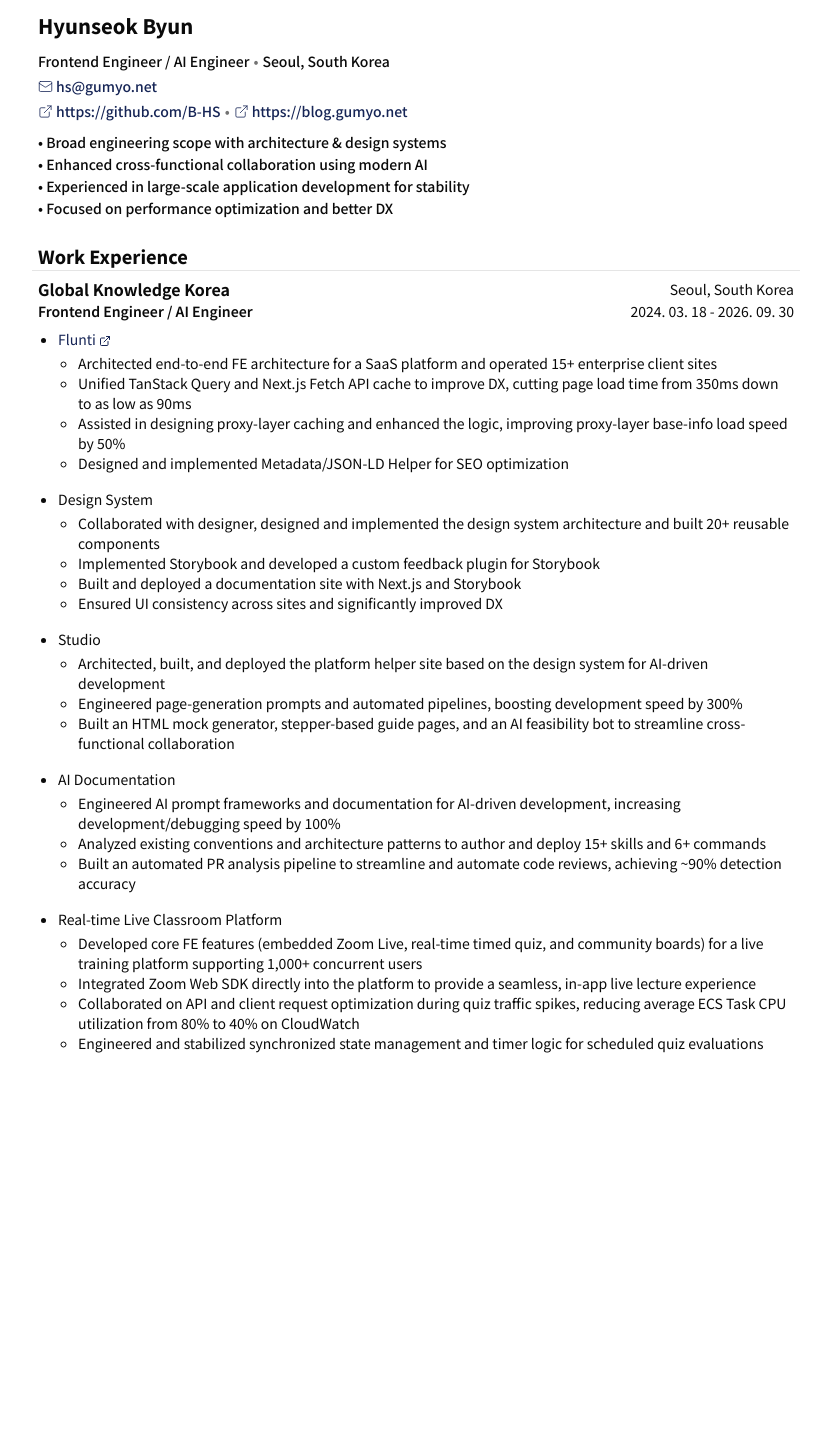
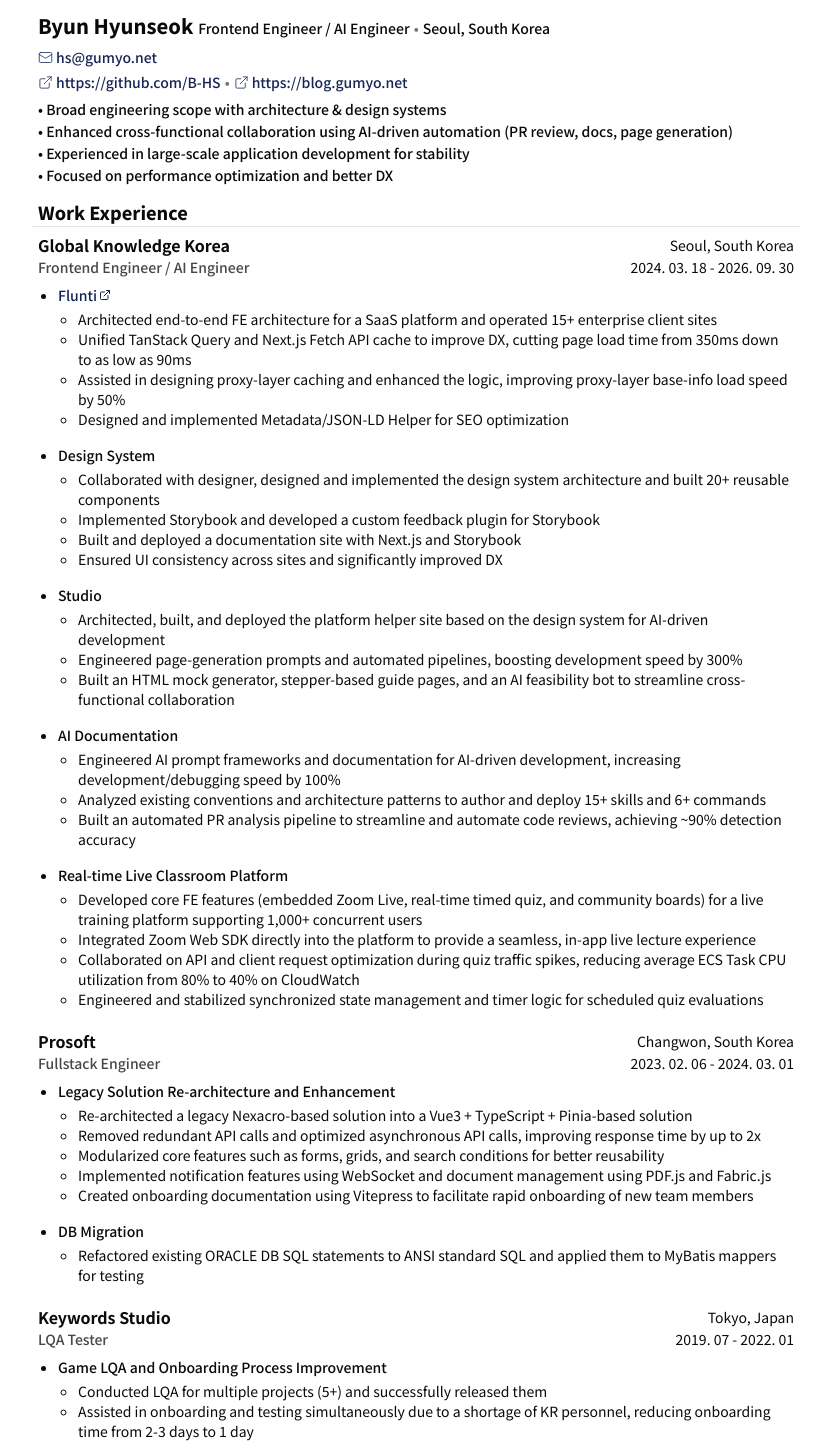
Before and after one commit to B-HS/RESUME, a Next.js app: page /en in a window 1280 px wide. Shown: the whole page, without its empty margins (224-1055 px from the left). Before the commit the page ends 1067 px from the top, so only its background shows below. Built offline with nearby package versions, Linux system fonts and the light colour scheme.

Commit message:
feat: finalize work experiences

```diff
--- a/entities/translations/en.ts
+++ b/entities/translations/en.ts
@@ -11,7 +11,7 @@
     LOCATION: 'Seoul, South Korea',
     GITHUB: 'https://github.com/B-HS',
     INTRODUCE:
-        'Broad engineering scope with architecture & design systems \n Enhanced cross-functional collaboration using modern AI \n Experienced in large-scale application development for stability \n Focused on performance optimization and better DX',
+        'Broad engineering scope with architecture & design systems \n Enhanced cross-functional collaboration using AI-driven automation (PR review, docs, page generation) \n Experienced in large-scale application development for stability \n Focused on performance optimization and better DX',
     WORK_EXPERIENCE: 'Work Experience',
     WORK_GLOBALKNOWLEDGE_NAME: 'Global Knowledge Korea',
     WORK_GLOBALKNOWLEDGE_PERIOD: '2024. 03. 18 - 2026. 09. 30',
@@ -35,4 +35,23 @@
     WORK_GLOBALKNOWLEDGE_CMS_DESCRIPTION:
         'Developed core FE features (embedded Zoom Live, real-time timed quiz, and community boards) for a live training platform supporting 1,000+ concurrent users \n Integrated Zoom Web SDK directly into the platform to provide a seamless, in-app live lecture experience \n Collaborated on API and client request optimization during quiz traffic spikes, reducing average ECS Task CPU utilization from 80% to 40% on CloudWatch \n Engineered and stabilized synchronized state management and timer logic for scheduled quiz evaluations',
     WORK_GLOBALKNOWLEDGE_FLUNTI_SITE: 'https://flunti.io',
+
+    WORK_PROSOFT_NAME: 'Prosoft',
+    WORK_PROSOFT_PERIOD: '2023. 02. 06 - 2024. 03. 01',
+    WORK_PROSOFT_LOCATION: 'Changwon, South Korea',
+    WORK_PROSOFT_ROLE: 'Fullstack Engineer',
+    WORK_PROSOFT_MIGRATION_TITLE: 'Legacy Solution Re-architecture and Enhancement',
+    WORK_PROSOFT_DBMIGRATION_TITLE: 'DB Migration',
+    WORK_PROSOFT_MIGRATION_DESCRIPTION:
+        'Re-architected a legacy Nexacro-based solution into a Vue3 + TypeScript + Pinia-based solution \n Removed redundant API calls and optimized asynchronous API calls, improving response time by up to 2x \n Modularized core features such as forms, grids, and search conditions for better reusability \n Implemented notification features using WebSocket and document management using PDF.js and Fabric.js \n Created onboarding documentation using Vitepress to facilitate rapid onboarding of new team members',
+    WORK_PROSOFT_DBMIGRATION_DESCRIPTION:
+        'Refactored existing ORACLE DB SQL statements to ANSI standard SQL and applied them to MyBatis mappers for testing',
+
+    WORK_KEYWORDSSTUDIO_NAME: 'Keywords Studio',
+    WORK_KEYWORDSSTUDIO_PERIOD: '2019. 07 - 2022. 01',
+    WORK_KEYWORDSSTUDIO_LOCATION: 'Tokyo, Japan',
+    WORK_KEYWORDSSTUDIO_ROLE: 'LQA Tester',
+    WORK_KEYWORDSSTUDIO_LQA_TITLE: 'Game LQA and Onboarding Process Improvement',
+    WORK_KEYWORDSSTUDIO_LQA_DESCRIPTION:
+        'Conducted LQA for multiple projects (5+) and successfully released them \n Assisted in onboarding and testing simultaneously due to a shortage of KR personnel, reducing onboarding time from 2-3 days to 1 day',
 }
--- a/entities/translations/jp.ts
+++ b/entities/translations/jp.ts
@@ -11,7 +11,7 @@
     LOCATION: '韓国、ソウル',
     GITHUB: 'https://github.com/B-HS',
     INTRODUCE:
-        'アーキテクチャ設計やデザインシステムなど幅広い開発経験 \n AIを活用した他職種との協力効率化の経験 \n 大規模アプリケーション開発におけるサービスの安定性確保の経験 \n 最適化とDX向上を優先した開発を推進',
+        'アーキテクチャ設計やデザインシステムなど幅広い開発経験 \n AIを活用した自動化（PRレビュー、Docs、ページ生成）による他職種との協力効率化 \n 大規模アプリケーション開発へのサービスの安定性確保の経験 \n 最適化とDX向上を優先した開発を推進',
     WORK_EXPERIENCE: 'Work Experience',
     WORK_GLOBALKNOWLEDGE_NAME: 'Global Knowledge Korea',
     WORK_GLOBALKNOWLEDGE_PERIOD: '2024. 03. 18 - 2026. 09. 30',
@@ -35,4 +35,22 @@
     WORK_GLOBALKNOWLEDGE_CMS_DESCRIPTION:
         '同時接続1,000人規模のリアルタイム教育プラットフォームにおけるFEコア機能（Zoom Live連携、リアルタイムクイズ、掲示板）の開発\nWeb SDKを活用したZoom Liveのプラットフォーム内埋め込み連携により、シームレスな受講環境を構築\nトラフィックが集中するリアルタイムクイズのリクエストフローおよびAPI最適化連携により、CloudWatch監視基準でECSタスク全体の平均CPU使用率を80％から40％へ削減\n制限時間および開始タイミングの同期が必要なクイズのインタラクションロジックの安定化とデバッグ',
     WORK_GLOBALKNOWLEDGE_FLUNTI_SITE: 'https://flunti.io',
+
+    WORK_PROSOFT_NAME: 'Prosoft',
+    WORK_PROSOFT_PERIOD: '2023. 02. 06 - 2024. 03. 01',
+    WORK_PROSOFT_LOCATION: '韓国、昌原',
+    WORK_PROSOFT_ROLE: 'Fullstack Engineer',
+    WORK_PROSOFT_MIGRATION_TITLE: 'レガシーソリューションの再設計と高度化',
+    WORK_PROSOFT_DBMIGRATION_TITLE: 'DB移行',
+    WORK_PROSOFT_MIGRATION_DESCRIPTION:
+        'NexacroベースのレガシーソリューションをVue3 + TypeScript + Piniaベースに再設計 \n 重複API呼び出しを削除し、非同期API呼び出しを最適化して応答速度を最大2倍改善 \n フォーム/グリッド/検索条件などのコア機能をモジュール化して再利用性を強化 \n WebSocketを使用した通知機能とPDF.js、Fabric.jsなどを使用した図面管理機能の作成 \n Vitepressを使用したオンボーディングドキュメントの作成により、新しいメンバーの迅速なオンボーディングをサポート',
+    WORK_PROSOFT_DBMIGRATION_DESCRIPTION: '既存のORACLE DB構文のSQL文をANSI標準SQLにリファクタリングし、MyBatisマッパーに適用してテスト',
+
+    WORK_KEYWORDSSTUDIO_NAME: 'Keywords Studio',
+    WORK_KEYWORDSSTUDIO_PERIOD: '2019. 07 - 2022. 01',
+    WORK_KEYWORDSSTUDIO_LOCATION: '日本、東京',
+    WORK_KEYWORDSSTUDIO_ROLE: 'LQA Tester',
+    WORK_KEYWORDSSTUDIO_LQA_TITLE: 'ゲームLQAおよびオンボーディングプロセスの改善',
+    WORK_KEYWORDSSTUDIO_LQA_DESCRIPTION:
+        '複数のプロジェクト（5以上）のLQAを実施し、リリースを成功させる \n KR人材が不足している状況で、TFチームの作成とオンボーディング支援およびテストを同時に実施し、オンボーディングにかかる時間を2〜3日から1日に短縮',
 }
--- a/entities/translations/ko.ts
+++ b/entities/translations/ko.ts
@@ -11,7 +11,7 @@
     LOCATION: '대한민국, 서울',
     GITHUB: 'https://github.com/B-HS',
     INTRODUCE:
-        '아키텍처 설계 및 디자인 시스템 구축 등 폭넓은 개발 경험 \n AI 기반 자동화(PR 리뷰, 문서화, 페이지 생성)로 팀 생산성 향상 경험 \n 대규모 트래픽 환경에서의 서비스 안정성 확보 경험 \n 개발에 있어서, 성능 최적화와 DX 향상을 우선목표로 함',
+        '아키텍처 설계 및 디자인 시스템 구축 등 폭넓은 개발 경험 \n AI 기반 자동화(PR리뷰, Docs, 페이지 생성)로 팀 생산성 향상 \n 대규모 트래픽 환경에서의 서비스 안정성 확보 경험 \n 개발에 있어서, 성능 최적화와 DX 향상을 우선목표로 함',
     WORK_EXPERIENCE: 'Work Experience',
     WORK_GLOBALKNOWLEDGE_NAME: '한국글로벌널리지네트웍(주)',
     WORK_GLOBALKNOWLEDGE_PERIOD: '2024. 03. 18 - 2026. 09. 30',
@@ -35,4 +35,22 @@
     WORK_GLOBALKNOWLEDGE_CMS_DESCRIPTION:
         '동시접속 1,000명 규모의 실시간 교육 플랫폼 FE 핵심 기능(Zoom Live 연동, 실시간 퀴즈, 게시판) 개발 \n Web SDK 기반 Zoom 라이브 임베딩 연동으로 플랫폼 이탈 없는 원스톱 실시간 강의 환경 구축 \n 동시 접속 트래픽이 집중되는 실시간 퀴즈의 요청 흐름 및 API 최적화 협업을 통해 CloudWatch 기준 ECS 전체 Task 평균 CPU 사용량 80% -> 40%로 절감 \n 제한시간 및 시작 타이밍 동기화가 필요한 퀴즈 인터랙션 로직 안정화 및 디버깅',
     WORK_GLOBALKNOWLEDGE_FLUNTI_SITE: 'https://flunti.io',
+
+    WORK_PROSOFT_NAME: '프로소프트',
+    WORK_PROSOFT_PERIOD: '2023. 02. 06 - 2024. 03. 01',
+    WORK_PROSOFT_LOCATION: '대한민국, 창원',
+    WORK_PROSOFT_ROLE: 'Fullstack Engineer',
+    WORK_PROSOFT_MIGRATION_TITLE: '레거시 솔루션 재설계 및 고도화',
+    WORK_PROSOFT_DBMIGRATION_TITLE: 'DB 전환',
+    WORK_PROSOFT_MIGRATION_DESCRIPTION:
+        '넥사크로 기반 레거시 솔루션을 Vue3 + TypeScript + Pinia 기반으로 재설계 \n 중복 API 호출 제거 및 API 호출을 비동기처리도 최적화하여 응답속도 최대 2배 개선 \n 폼/그리드/검색조건 등 핵심 기능을 모듈화하여 재사용성 강화 \n WebSocket를 이용한 알림기능과 PDF.js, Fabric.js 등을 이용하여 도면 관리 기능 제작\n Vitepress를 이용한 온보딩 문서 제작으로 신규인원의 빠른 온보딩 지원',
+    WORK_PROSOFT_DBMIGRATION_DESCRIPTION: '기존 ORACLE DB 문법의 SQL문을 ANSI 표준의 SQL로 리팩터링 및 MyBatis mapper에 적용 및 테스트',
+
+    WORK_KEYWORDSSTUDIO_NAME: 'Keywords Studio',
+    WORK_KEYWORDSSTUDIO_PERIOD: '2019. 07 - 2022. 01',
+    WORK_KEYWORDSSTUDIO_LOCATION: '일본, 도쿄',
+    WORK_KEYWORDSSTUDIO_ROLE: 'LQA Tester',
+    WORK_KEYWORDSSTUDIO_LQA_TITLE: '게임 LQA 및 온보딩 프로세스 개선',
+    WORK_KEYWORDSSTUDIO_LQA_DESCRIPTION:
+        '다수 프로젝트(5+)LQA 진행 및 출시 완료 \n KR인력이 부족한 상황에서 TF팀 구성 및 온보딩 보조와 테스팅 동시진행 및 온보딩 인원 소요시간 2-3일에서 1일로 단축',
 }
--- a/entities/translations/words.ts
+++ b/entities/translations/words.ts
@@ -25,4 +25,18 @@
     'WORK_GLOBALKNOWLEDGE_STUDIO_DESCRIPTION',
     'WORK_GLOBALKNOWLEDGE_CMS_DESCRIPTION',
     'WORK_GLOBALKNOWLEDGE_FLUNTI_SITE',
+    'WORK_PROSOFT_NAME',
+    'WORK_PROSOFT_PERIOD',
+    'WORK_PROSOFT_LOCATION',
+    'WORK_PROSOFT_ROLE',
+    'WORK_PROSOFT_MIGRATION_TITLE',
+    'WORK_PROSOFT_DBMIGRATION_TITLE',
+    'WORK_PROSOFT_MIGRATION_DESCRIPTION',
+    'WORK_PROSOFT_DBMIGRATION_DESCRIPTION',
+    'WORK_KEYWORDSSTUDIO_NAME',
+    'WORK_KEYWORDSSTUDIO_PERIOD',
+    'WORK_KEYWORDSSTUDIO_LOCATION',
+    'WORK_KEYWORDSSTUDIO_ROLE',
+    'WORK_KEYWORDSSTUDIO_LQA_TITLE',
+    'WORK_KEYWORDSSTUDIO_LQA_DESCRIPTION',
 ] as const
--- a/features/resume/introduce.tsx
+++ b/features/resume/introduce.tsx
@@ -1,5 +1,5 @@
+import { LangType, translator } from '@entities/translations'
 import { ResumeHeaderList } from '@features/resume/header-list'
-import { LangType, translator } from '@entities/translations'
 import { FC } from 'react'
 
 type IntroduceProps = { lang: LangType }
@@ -7,22 +7,24 @@
 export const Introduce: FC<IntroduceProps> = ({ lang }) => {
     const t = translator({ lang })
     return (
-        <div className='flex flex-col pt-3 p-1.5 gap-2'>
-            <div className='leading-tight'>
+        <div className='flex flex-col pt-3 p-1.5 gap-1.5'>
+            <div className='leading-tight flex flex-wrap items-baseline gap-1.25'>
                 <div className='flex items-baseline gap-1.25'>
                     <h1 className='text-xl font-extrabold'>
-                        {t('FIRST_NAME')} {t('LAST_NAME')}
+                        <ruby>
+                            {t('LAST_NAME')}
+                            <rt className='font-medium text-muted-foreground'>{lang !== 'en' && t('LAST_NAME_TRANSLATION')}</rt>
+                        </ruby>
+                        &nbsp;
+                        <ruby>
+                            {t('FIRST_NAME')}
+                            <rt className='font-medium text-muted-foreground'>{lang !== 'en' && t('FIRST_NAME_TRANSLATION')}</rt>
+                        </ruby>
                     </h1>
-                    {lang !== 'en' && (
-                        <p className='flex items-center gap-0.5 text-sm text-muted-foreground font-semibold'>
-                            <span>{t('LAST_NAME_TRANSLATION')}</span>
-                            <span>{t('FIRST_NAME_TRANSLATION')}</span>
-                        </p>
-                    )}
                 </div>
+                <ResumeHeaderList type='text' lang={lang} items={['JOB_TITLE', 'LOCATION']} />
             </div>
-            <div className='flex flex-wrap gap-1.25 items-center py-0.75'>
-                <ResumeHeaderList type='text' lang={lang} items={['JOB_TITLE', 'LOCATION']} />
+            <div className='flex flex-wrap gap-1.25 items-center py-0.25'>
                 <ResumeHeaderList type='mail' lang={lang} items={['EMAIL']} isFullWidth />
                 <ResumeHeaderList type='link' lang={lang} items={['GITHUB', 'BLOG']} />
             </div>
--- a/features/resume/section.tsx
+++ b/features/resume/section.tsx
@@ -5,9 +5,9 @@
 import Link from 'next/link'
 import { FC } from 'react'
 
-type SectionProps = { lang: LangType; title: string; workName: string; workList: string[] }
+type SectionProps = { lang: LangType; title: string; workName: string; workList: string[]; isFirst?: boolean }
 
-export const ResumeSection: FC<SectionProps> = ({ title, lang, workList, workName }) => {
+export const ResumeSection: FC<SectionProps> = ({ title, lang, workList, workName, isFirst }) => {
     type WorkWords = (typeof WORDS)[number]
     const t = translator({ lang })
 
@@ -18,15 +18,19 @@
 
     return (
         <div>
-            <h2 className='text-lg font-extrabold px-1.5 pt-3'>{title}</h2>
-            <Separator />
+            {isFirst && (
+                <>
+                    <h2 className='text-lg font-extrabold px-1.5 pt-1.75'>{title}</h2>
+                    <Separator />
+                </>
+            )}
             <div className='p-1.5'>
                 <div className='flex justify-between items-center'>
                     <h3 className='text-md font-bold'>{getWorkText('NAME')}</h3>
                     <p className='text-sm'>{getWorkText('LOCATION')}</p>
                 </div>
                 <div className='flex justify-between items-center'>
-                    <h5 className='text-sm font-semibold'>{getWorkText('ROLE')}</h5>
+                    <h5 className='text-sm font-medium text-foreground/75'>{getWorkText('ROLE')}</h5>
                     <p className='text-sm'>{getWorkText('PERIOD')}</p>
                 </div>
                 {workList.map((item) => {
@@ -38,11 +42,14 @@
                         <ul key={item} className='text-sm py-2'>
                             <li className='list-disc ml-5'>
                                 {site.startsWith('http') ? (
-                                    <Link target='_blank' href={site} className='text-blue-950 hover:underline'>
-                                        {itemTitle} <ExternalLink className='inline-block w-3 h-3' />
+                                    <Link
+                                        target='_blank'
+                                        href={site}
+                                        className='text-blue-950 hover:underline font-medium inline-flex items-center gap-0.5'>
+                                        {itemTitle} <ExternalLink className='inline-block size-3' />
                                     </Link>
                                 ) : (
-                                    itemTitle
+                                    <span className='font-medium'>{itemTitle}</span>
                                 )}
                                 <ul className='mt-1'>
                                     {desc.split('\n').map((line, idx) => (
--- a/widgets/resume.tsx
+++ b/widgets/resume.tsx
@@ -8,15 +8,17 @@
 export const Resume: FC<ResumeWidget> = ({ lang }) => {
     const t = translator({ lang })
     return (
-        <div className='flex flex-col gap-1.5'>
+        <div className='flex flex-col'>
             <Introduce lang={lang} />
-
             <ResumeSection
+                isFirst
                 workName='GLOBALKNOWLEDGE'
                 workList={['FLUNTI', 'DESIGNSYSTEM', 'STUDIO', 'AI', 'CMS']}
                 lang={lang}
                 title={t('WORK_EXPERIENCE')}
             />
+            <ResumeSection workName='PROSOFT' workList={['MIGRATION', 'DBMIGRATION']} lang={lang} title={t('WORK_EXPERIENCE')} />
+            <ResumeSection workName='KEYWORDSSTUDIO' workList={['LQA']} lang={lang} title={t('WORK_EXPERIENCE')} />
         </div>
     )
 }
```
